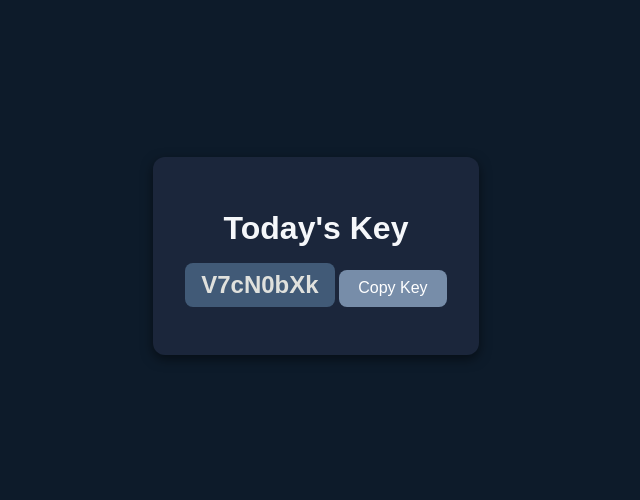
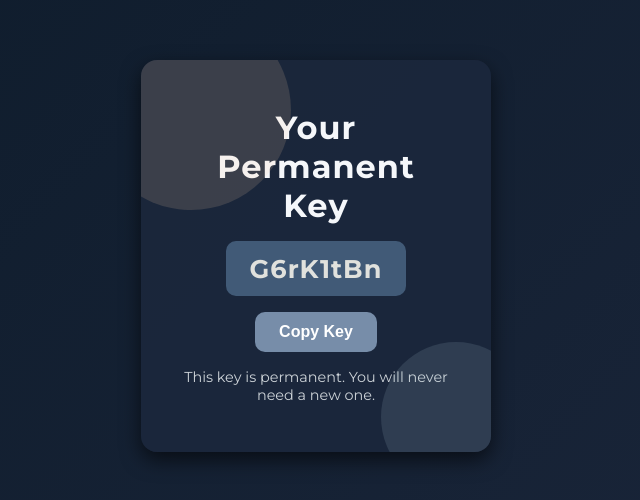
Before and after one commit to Nc-roblox/Daily-Key-Page, a plain HTML site: page index.html in a window 1280 px wide. Shown: the part 144-644 px from the top of the page, without its empty margins (324-964 px from the left). Drawn offline with Linux system fonts and the light colour scheme.

Commit message:
Update index.html

```diff
--- a/index.html
+++ b/index.html
@@ -3,85 +3,121 @@
 <head>
   <meta charset="UTF-8">
   <meta name="viewport" content="width=device-width, initial-scale=1.0">
-  <title>Daily Key</title>
+  <title>Permanent Key</title>
   <style>
-    body {
+    @import url('https://fonts.googleapis.com/css2?family=Montserrat:wght@400;700&display=swap');
+
+    * {
+      box-sizing: border-box;
       margin: 0;
       padding: 0;
-      font-family: Arial, sans-serif;
-      background: #0d1b2a;
+    }
+
+    body {
+      font-family: 'Montserrat', sans-serif;
+      background: linear-gradient(135deg, #0d1b2a, #1b263b);
       color: #e0e1dd;
       display: flex;
-      flex-direction: column;
       justify-content: center;
       align-items: center;
       height: 100vh;
     }
+
     .container {
-      background: #1b263b;
-      padding: 2rem;
-      border-radius: 12px;
+      background: rgba(27, 38, 59, 0.95);
+      padding: 3rem 2.5rem;
+      border-radius: 16px;
       text-align: center;
-      box-shadow: 0 4px 12px rgba(0,0,0,0.5);
+      box-shadow: 0 8px 20px rgba(0,0,0,0.6);
+      position: relative;
+      overflow: hidden;
+      width: 350px;
     }
+
+    /* Subtle decorative elements (Italian brainrot style) */
+    .container::before, .container::after {
+      content: '';
+      position: absolute;
+      border-radius: 50%;
+      opacity: 0.15;
+    }
+    .container::before {
+      width: 200px;
+      height: 200px;
+      background: #f5cda7;
+      top: -50px;
+      left: -50px;
+    }
+    .container::after {
+      width: 150px;
+      height: 150px;
+      background: #a9c0d0;
+      bottom: -40px;
+      right: -40px;
+    }
+
     h1 {
+      font-size: 2rem;
       margin-bottom: 1rem;
-      font-size: 2rem;
       color: #f5f7fa;
+      letter-spacing: 1px;
     }
+
     #key {
-      font-size: 1.5rem;
-      font-weight: bold;
+      font-size: 1.6rem;
+      font-weight: 700;
       background: #415a77;
-      padding: 0.5rem 1rem;
-      border-radius: 8px;
+      padding: 0.75rem 1.5rem;
+      border-radius: 10px;
+      display: inline-block;
       margin-bottom: 1rem;
-      display: inline-block;
+      letter-spacing: 1px;
+      transition: transform 0.2s ease;
     }
+
+    #key:hover {
+      transform: scale(1.05);
+    }
+
     button {
       background: #778da9;
       border: none;
-      padding: 0.6rem 1.2rem;
-      border-radius: 8px;
+      padding: 0.7rem 1.5rem;
+      border-radius: 10px;
       color: #fff;
       font-size: 1rem;
       cursor: pointer;
-      transition: background 0.3s ease;
+      font-weight: 600;
+      transition: background 0.3s ease, transform 0.2s ease;
     }
+
     button:hover {
       background: #a9bcd0;
+      transform: translateY(-2px);
+    }
+
+    .info {
+      margin-top: 1rem;
+      font-size: 0.9rem;
+      color: #cdd3d8;
     }
   </style>
 </head>
 <body>
   <div class="container">
-    <h1>Today's Key</h1>
-    <div id="key">Loading...</div>
+    <h1>Your Permanent Key</h1>
+    <div id="key">G6rK1tBn</div>
     <button onclick="copyKey()">Copy Key</button>
+    <div class="info">This key is permanent. You will never need a new one.</div>
   </div>
 
   <script>
-    const KEYS = [
-      "A1bX9kLq","P3vN7zRt","Q8mF2dWy","L5sH4pVz","G6rK1tBn",
-      "T9xJ3vQc","Z2fL8wPm","H4yR6qSd","V7cN0bXk","M1jT5zLv"
-    ];
-
-    function getKey() {
-      const interval = Math.floor(Date.now() / 1000 / 900); // 900s = 15 min
-      const index = (interval * 9301 + 49297) % KEYS.length;
-      return KEYS[index];
+    function copyKey() {
+      const key = document.getElementById("key").textContent;
+      navigator.clipboard.writeText(key).then(() => {
+        alert("Key copied!");
+      });
     }
-
-    function showKey() {
-      document.getElementById("key").textContent = getKey();
-    }
-
-    function copyKey() {
-      navigator.clipboard.writeText(document.getElementById("key").textContent);
-      alert("Key copied!");
-    }
-
-    showKey();
   </script>
 </body>
 </html>
```
